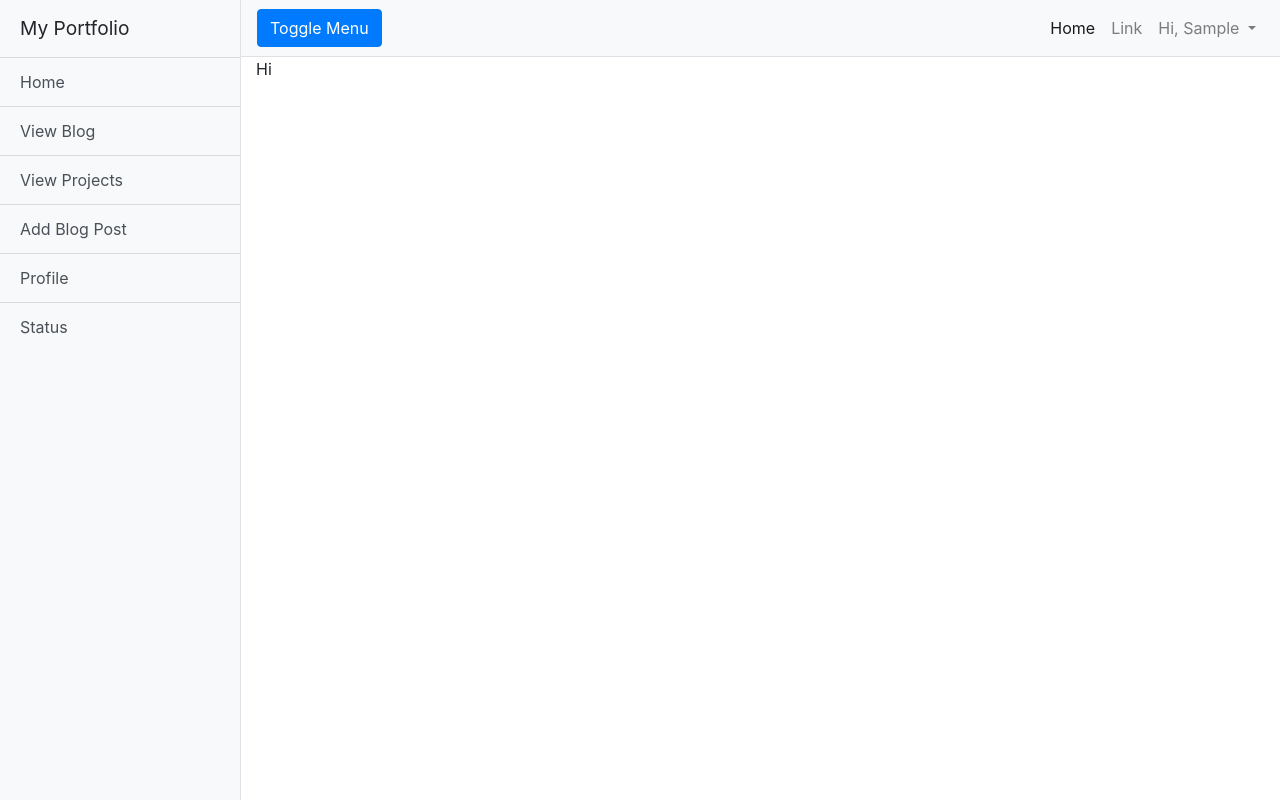
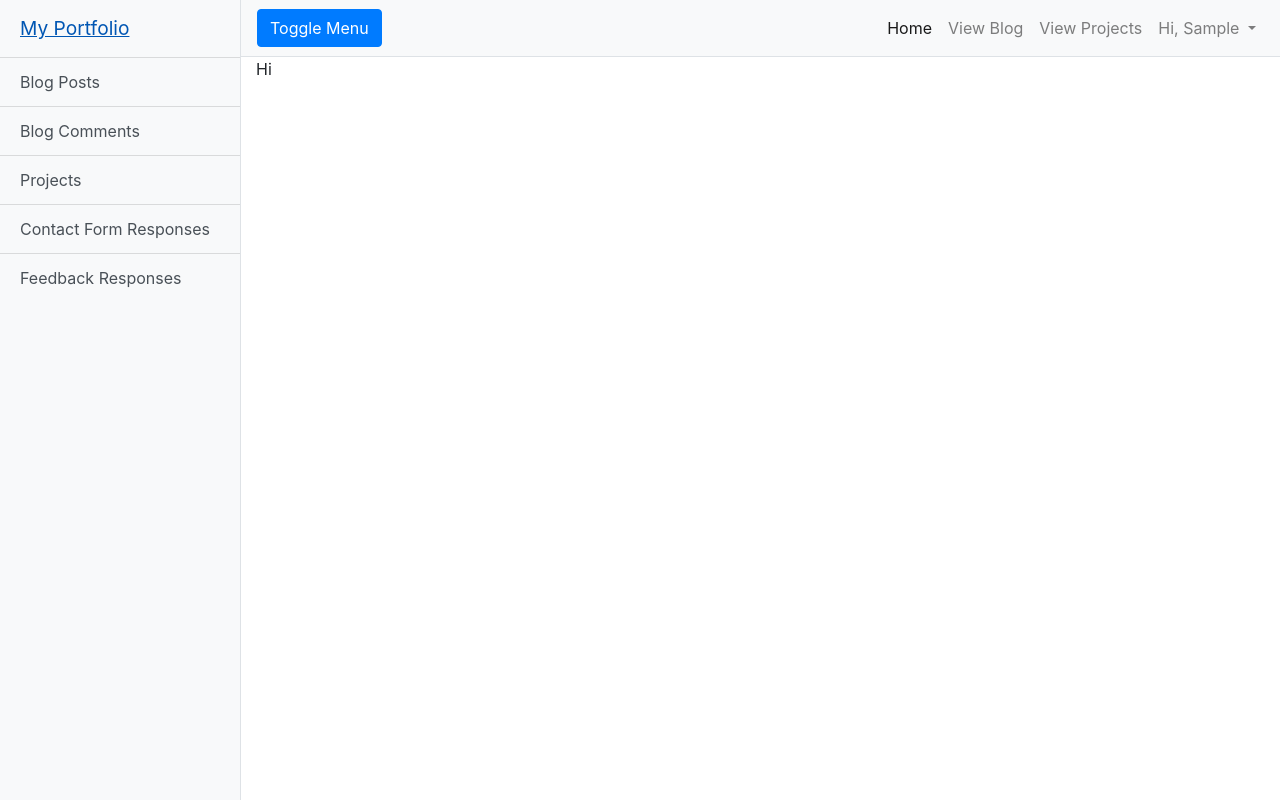
Before and after one commit to iamarav/Django-Portfolio-Blog, a Django app: page /dashboard/ in a window 1280 px wide. Run offline with Django 3.2, Linux system fonts and the light colour scheme; the visitor is signed in with stand-in values (Sample User, id 1); some libraries are stand-ins or nearby versions.

Commit message:
Working on Dashboard

```diff
--- a/Core/urls.py
+++ b/Core/urls.py
@@ -7,7 +7,13 @@ urlpatterns = [
     path('about/', views.About, name='about_page'),
     path('contact/', views.ContactPage, name='contact_page'),
     path('dashboard/', views.DashboardPage, name='dashboard_page'),
-    path('dashboard/add/blog/post', views.AddBlogPostPage, name='add_blog_post_page'),
+    path('dashboard/blog/view/posts/', views.AddBlogPostPage, name='view_blog_posts_dash_page'),
+    path('dashboard/blog/view/comments/', views.AddBlogPostPage, name='view_blog_comments_dash_page'),
+    path('dashboard/blog/add/post/', views.AddBlogPostPage, name='add_blog_post_dash_page'),
+    path('dashboard/projects/view/', views.AddBlogPostPage, name='view_projects_dash_page'),
+    path('dashboard/projects/add/', views.AddBlogPostPage, name='add_project_dash_page'),
+    path('dashboard/contact_form/responses/', views.AddBlogPostPage, name='view_contact_response_dash_page'),
+    path('dashboard/feedback/responses/', views.AddBlogPostPage, name='view_feedback_response_dash_page'),
     path('user/login/', views.LoginPage, name='login_page'),
     path('user/logout/', views.Logout, name='logout_page'),
     path('user/signup/', views.SignupPage, name='signup_page'),
--- a/Core/views.py
+++ b/Core/views.py
@@ -185,7 +185,7 @@ def Logout(request):
     request.session['successLogout'] = 'You are now logged out successfully!' #logout message
     return HttpResponseRedirect('/user/login')
 
-
+@login_required(login_url='/user/login/')
 def AddBlogPostPage(request):
     passing_dictionary = {
         'media_url': media_url,
--- a/templates/core/base-dashboard.html
+++ b/templates/core/base-dashboard.html
@@ -24,14 +24,16 @@
 
     <!-- Sidebar -->
     <div class="bg-light border-right" id="sidebar-wrapper">
-      <div class="sidebar-heading">{{ site_info.SITE_NAME }}</div>
+      <a href="{% url 'dashboard_page' %}"><div class="sidebar-heading">{{ site_info.SITE_NAME }}</div></a>
       <div class="list-group list-group-flush">
-        <a href="{% url 'home_page' %}" class="list-group-item list-group-item-action bg-light">Home</a>
-        <a href="{% url 'blog_home' %}" class="list-group-item list-group-item-action bg-light">View Blog</a>
-        <a href="{% url 'projects_home' %}" class="list-group-item list-group-item-action bg-light">View Projects</a>
-        <a href="{% url 'add_blog_post_page' %}" class="list-group-item list-group-item-action bg-light">Add Blog Post</a>
-        <a href="#" class="list-group-item list-group-item-action bg-light">Profile</a>
-        <a href="#" class="list-group-item list-group-item-action bg-light">Status</a>
+        <!-- <a href="{% url 'home_page' %}" class="list-group-item list-group-item-action bg-light">Home</a> -->
+        <a href="{% url 'view_blog_posts_dash_page' %}" class="list-group-item list-group-item-action bg-light">Blog Posts</a>
+        <a href="{% url 'view_blog_comments_dash_page' %}" class="list-group-item list-group-item-action bg-light">Blog Comments</a>
+        <a href="{% url 'view_projects_dash_page' %}" class="list-group-item list-group-item-action bg-light">Projects</a>
+        <a href="{% url 'view_contact_response_dash_page' %}" class="list-group-item list-group-item-action bg-light">Contact Form Responses</a>
+        <a href="{% url 'view_feedback_response_dash_page' %}" class="list-group-item list-group-item-action bg-light">Feedback Responses</a>
+        <!-- <a href="#" class="list-group-item list-group-item-action bg-light">Profile</a>
+        <a href="#" class="list-group-item list-group-item-action bg-light">Status</a> -->
       </div>
     </div>
     <!-- /#sidebar-wrapper -->
@@ -49,10 +51,13 @@
         <div class="collapse navbar-collapse" id="navbarSupportedContent">
           <ul class="navbar-nav ml-auto mt-2 mt-lg-0">
             <li class="nav-item active">
-              <a class="nav-link" href="#">Home <span class="sr-only">(current)</span></a>
+              <a class="nav-link" href="{% url 'home_page' %}">Home <span class="sr-only">(current)</span></a>
             </li>
             <li class="nav-item">
-              <a class="nav-link" href="#">Link</a>
+              <a class="nav-link" href="{% url 'blog_home' %}">View Blog</a>
+            </li>
+            <li class="nav-item">
+              <a class="nav-link" href="{% url 'projects_home' %}">View Projects</a>
             </li>
             <li class="nav-item dropdown">
               <a class="nav-link dropdown-toggle" href="#" id="navbarDropdown" role="button" data-toggle="dropdown" aria-haspopup="true" aria-expanded="false">
--- /dev/null
+++ b/templates/core/template-dashboard-add-blog-post.html
@@ -0,0 +1,5 @@
+{% extends 'core/base-dashboard.html' %}
+
+{% block content %}
+Here you can add blog post.
+{% endblock content %}
--- /dev/null
+++ b/templates/core/template-dashboard-add-project.html
@@ -0,0 +1,5 @@
+{% extends 'core/base-dashboard.html' %}
+
+{% block content %}
+Here you can add project post.
+{% endblock content %}
--- /dev/null
+++ b/templates/core/template-dashboard-view-blog.html
@@ -0,0 +1,5 @@
+{% extends 'core/base-dashboard.html' %}
+
+{% block content %}
+Here you will see the blog posts, and you can add one here too.
+{% endblock content %}
--- /dev/null
+++ b/templates/core/template-dashboard-view-contact-responses.html
@@ -0,0 +1,5 @@
+{% extends 'core/base-dashboard.html' %}
+
+{% block content %}
+Here you can see contact responses.
+{% endblock content %}
--- /dev/null
+++ b/templates/core/template-dashboard-view-feedbacks.html
@@ -0,0 +1,5 @@
+{% extends 'core/base-dashboard.html' %}
+
+{% block content %}
+Here you can see feedbacks.
+{% endblock content %}
--- /dev/null
+++ b/templates/core/template-dashboard-view-projects.html
@@ -0,0 +1,5 @@
+{% extends 'core/base-dashboard.html' %}
+
+{% block content %}
+Here you can see projects.
+{% endblock content %}
```
Also changed, not shown: templates/includes/core/header.html (+13 -0 lines).
